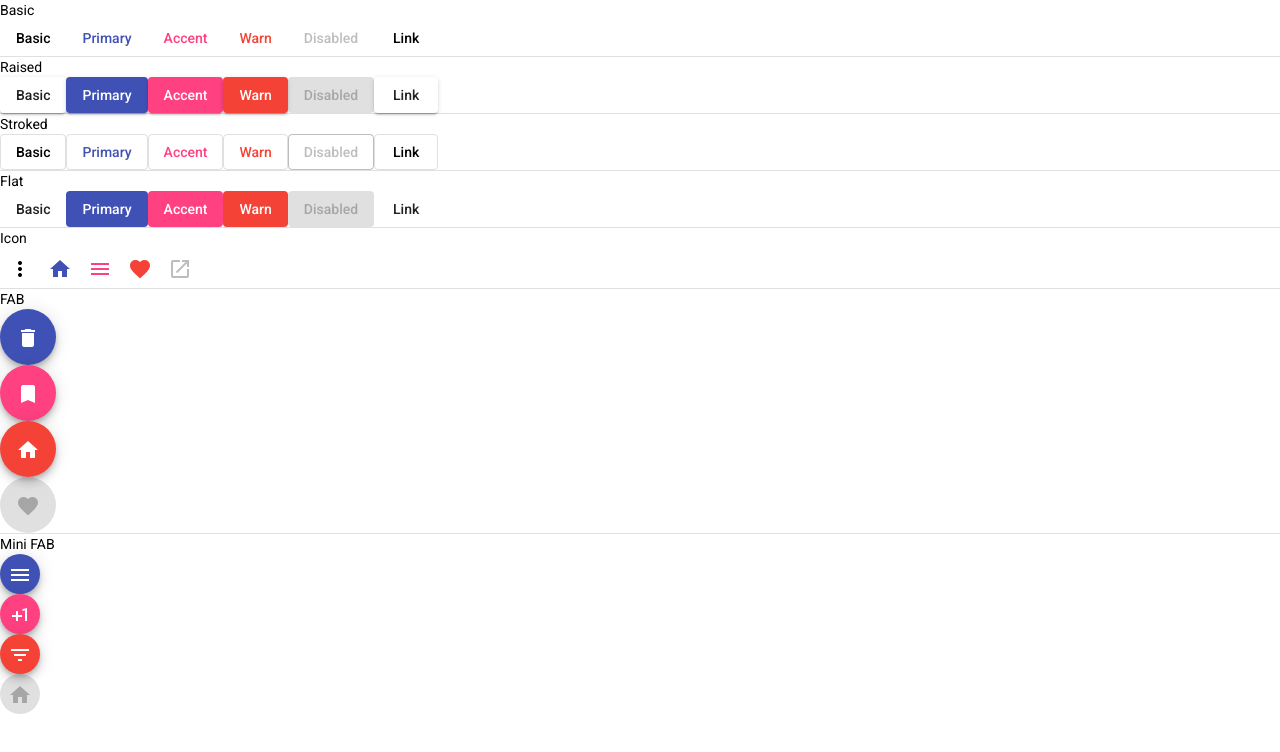
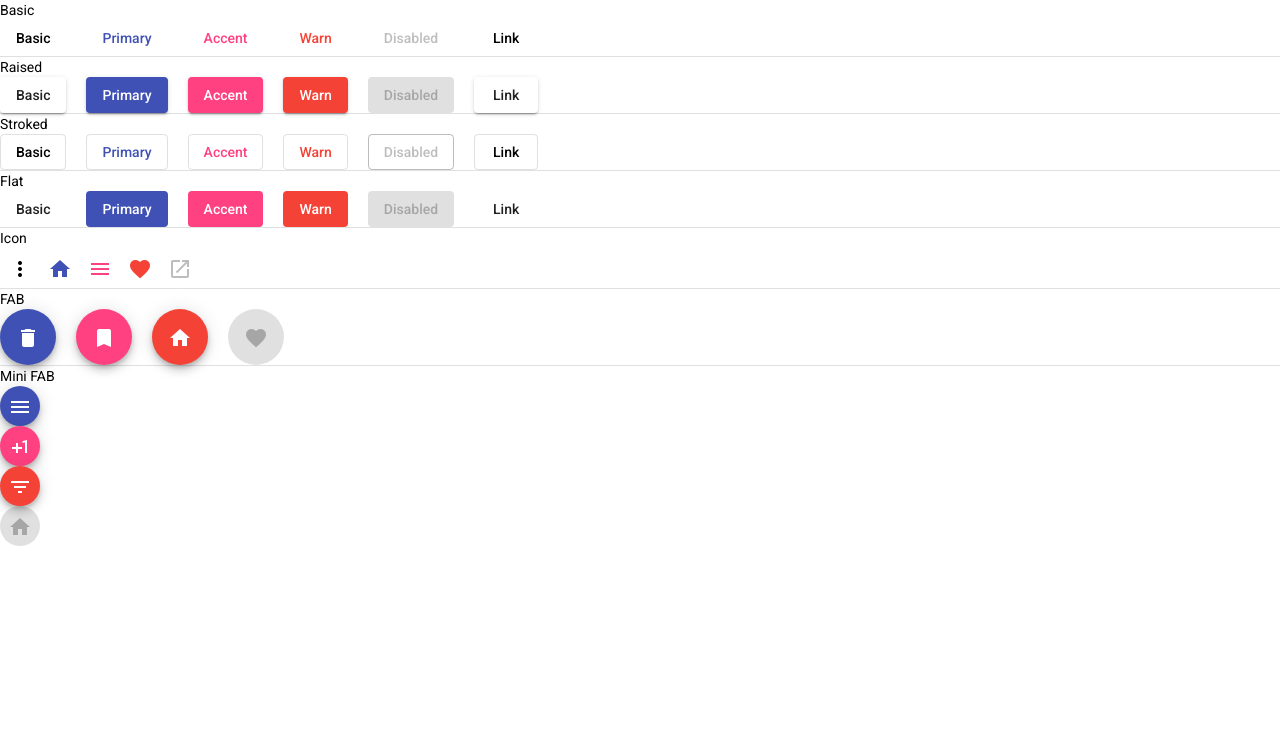
Before and after one commit to FoxGeoff/http-book-tracker-mat, an Angular app: page / in a window 1280 px wide. Shown: the top 752 px of the page. Built offline with nearby package versions, Linux system fonts and the light colour scheme.

Commit message:
Add: Material Module

```diff
--- a/package.json
+++ b/package.json
@@ -16,6 +16,7 @@
     "@angular/common": "~9.1.1",
     "@angular/compiler": "~9.1.1",
     "@angular/core": "~9.1.1",
+    "@angular/flex-layout": "^9.0.0-beta.31",
     "@angular/forms": "~9.1.1",
     "@angular/material": "^9.2.4",
     "@angular/platform-browser": "~9.1.1",
--- a/src/app/app.component.html
+++ b/src/app/app.component.html
@@ -1,6 +1,11 @@
 <section>
   <div class="example-label">Basic</div>
-  <div class="example-button-row">
+  <div
+    class="example-button-row"
+    fxlayout="row"
+    fxLayoutAlign="start center"
+    fxLayoutGap="20px"
+  >
     <button mat-button>Basic</button>
     <button mat-button color="primary">Primary</button>
     <button mat-button color="accent">Accent</button>
@@ -12,7 +17,12 @@
 <mat-divider></mat-divider>
 <section>
   <div class="example-label">Raised</div>
-  <div class="example-button-row">
+  <div
+    class="example-button-row"
+    fxlayout="row"
+    fxLayoutAlign="start center"
+    fxLayoutGap="20px"
+  >
     <button mat-raised-button>Basic</button>
     <button mat-raised-button color="primary">Primary</button>
     <button mat-raised-button color="accent">Accent</button>
@@ -24,19 +34,31 @@
 <mat-divider></mat-divider>
 <section>
   <div class="example-label">Stroked</div>
-  <div class="example-button-row">
+  <div
+    class="example-button-row"
+    fxlayout="row"
+    fxLayoutAlign="start center"
+    fxLayoutGap="20px"
+  >
     <button mat-stroked-button>Basic</button>
     <button mat-stroked-button color="primary">Primary</button>
     <button mat-stroked-button color="accent">Accent</button>
     <button mat-stroked-button color="warn">Warn</button>
     <button mat-stroked-button disabled>Disabled</button>
-    <a mat-stroked-button href="https://www.google.com/" target="_blank">Link</a>
+    <a mat-stroked-button href="https://www.google.com/" target="_blank"
+      >Link</a
+    >
   </div>
 </section>
 <mat-divider></mat-divider>
 <section>
   <div class="example-label">Flat</div>
-  <div class="example-button-row">
+  <div
+    class="example-button-row"
+    fxlayout="row"
+    fxLayoutAlign="start center"
+    fxLayoutGap="20px"
+  >
     <button mat-flat-button>Basic</button>
     <button mat-flat-button color="primary">Primary</button>
     <button mat-flat-button color="accent">Accent</button>
@@ -48,79 +70,145 @@
 <mat-divider></mat-divider>
 <section>
   <div class="example-label">Icon</div>
-  <div class="example-button-row">
+  <div
+    class="example-button-row"
+    fxlayout="row"
+    fxLayoutAlign="start center"
+    fxLayoutGap="20px"
+  >
     <div class="example-flex-container">
-      <button mat-icon-button aria-label="Example icon button with a vertical three dot icon">
+      <button
+        mat-icon-button
+        aria-label="Example icon button with a vertical three dot icon"
+      >
         <mat-icon>more_vert</mat-icon>
       </button>
-      <button mat-icon-button color="primary" aria-label="Example icon button with a home icon">
+      <button
+        mat-icon-button
+        color="primary"
+        aria-label="Example icon button with a home icon"
+      >
         <mat-icon>home</mat-icon>
       </button>
-      <button mat-icon-button color="accent" aria-label="Example icon button with a menu icon">
+      <button
+        mat-icon-button
+        color="accent"
+        aria-label="Example icon button with a menu icon"
+      >
         <mat-icon>menu</mat-icon>
       </button>
-      <button mat-icon-button color="warn" aria-label="Example icon button with a heart icon">
+      <button
+        mat-icon-button
+        color="warn"
+        aria-label="Example icon button with a heart icon"
+      >
         <mat-icon>favorite</mat-icon>
       </button>
-      <button mat-icon-button disabled aria-label="Example icon button with a open in new tab icon">
+      <button
+        mat-icon-button
+        disabled
+        aria-label="Example icon button with a open in new tab icon"
+      >
         <mat-icon>open_in_new</mat-icon>
+      </button>
+    </div>
+  </div>
+  <section>
+    <mat-divider></mat-divider>
+    <section>
+      <div class="example-label">FAB</div>
+      <div
+        class="example-button-row"
+        fxlayout="row"
+        fxLayoutAlign="start center"
+        fxLayoutGap="20px"
+      >
+        <div class="example-button-container">
+          <button
+            mat-fab
+            color="primary"
+            aria-label="Example icon button with a delete icon"
+          >
+            <mat-icon>delete</mat-icon>
+          </button>
+        </div>
+        <div class="example-button-container">
+          <button
+            mat-fab
+            color="accent"
+            aria-label="Example icon button with a bookmark icon"
+          >
+            <mat-icon>bookmark</mat-icon>
+          </button>
+        </div>
+        <div class="example-button-container">
+          <button
+            mat-fab
+            color="warn"
+            aria-label="Example icon button with a home icon"
+          >
+            <mat-icon>home</mat-icon>
+          </button>
+        </div>
+        <div class="example-button-container">
+          <button
+            mat-fab
+            disabled
+            aria-label="Example icon button with a heart icon"
+          >
+            <mat-icon>favorite</mat-icon>
           </button>
         </div>
       </div>
     </section>
     <mat-divider></mat-divider>
     <section>
-  <div class="example-label">FAB</div>
-  <div class="example-button-row">
+      <div class="example-label">Mini FAB</div>
+      <div
+        class="example-button-row"
+        fxlayout="column"
+        fxLayoutAlign="start center"
+        fxLayoutGap="20px"
+      >
         <div class="example-flex-container">
           <div class="example-button-container">
-        <button mat-fab color="primary" aria-label="Example icon button with a delete icon">
-          <mat-icon>delete</mat-icon>
-        </button>
-      </div>
-      <div class="example-button-container">
-        <button mat-fab color="accent" aria-label="Example icon button with a bookmark icon">
-          <mat-icon>bookmark</mat-icon>
-        </button>
-      </div>
-      <div class="example-button-container">
-        <button mat-fab color="warn" aria-label="Example icon button with a home icon">
-          <mat-icon>home</mat-icon>
-        </button>
-      </div>
-      <div class="example-button-container">
-        <button mat-fab disabled aria-label="Example icon button with a heart icon">
-          <mat-icon>favorite</mat-icon>
-        </button>
-      </div>
-    </div>
-  </div>
-</section>
-<mat-divider></mat-divider>
-<section>
-  <div class="example-label">Mini FAB</div>
-  <div class="example-button-row">
-    <div class="example-flex-container">
-      <div class="example-button-container">
-        <button mat-mini-fab color="primary" aria-label="Example icon button with a menu icon">
+            <button
+              mat-mini-fab
+              color="primary"
+              aria-label="Example icon button with a menu icon"
+            >
               <mat-icon>menu</mat-icon>
             </button>
           </div>
           <div class="example-button-container">
-        <button mat-mini-fab color="accent" aria-label="Example icon button with a plus one icon">
+            <button
+              mat-mini-fab
+              color="accent"
+              aria-label="Example icon button with a plus one icon"
+            >
               <mat-icon>plus_one</mat-icon>
             </button>
           </div>
           <div class="example-button-container">
-        <button mat-mini-fab color="warn" aria-label="Example icon button with a filter list icon">
+            <button
+              mat-mini-fab
+              color="warn"
+              aria-label="Example icon button with a filter list icon"
+            >
               <mat-icon>filter_list</mat-icon>
             </button>
           </div>
           <div class="example-button-container">
-        <button mat-mini-fab disabled aria-label="Example icon button with a home icon">
+            <button
+              mat-mini-fab
+              disabled
+              aria-label="Example icon button with a home icon"
+            >
               <mat-icon>home</mat-icon>
             </button>
           </div>
         </div>
       </div>
     </section>
+  </section>
+</section>
--- a/src/app/app.module.ts
+++ b/src/app/app.module.ts
@@ -5,6 +5,7 @@ import { AppRoutingModule } from './app-routing.module';
 import { AppComponent } from './app.component';
 import { BrowserAnimationsModule } from '@angular/platform-browser/animations';
 import { MaterialModule } from './material/material.module';
+import { FlexLayoutModule } from '@angular/flex-layout';
 
 
 @NgModule({
@@ -16,6 +17,7 @@ import { MaterialModule } from './material/material.module';
     AppRoutingModule,
     BrowserAnimationsModule,
     MaterialModule,
+    FlexLayoutModule,
   ],
   providers: [],
   bootstrap: [AppComponent]
```
Also changed, not shown: 2 other files (tests, documents, lock files or other folders). Lines whose indentation alone changed are shown as unchanged.
